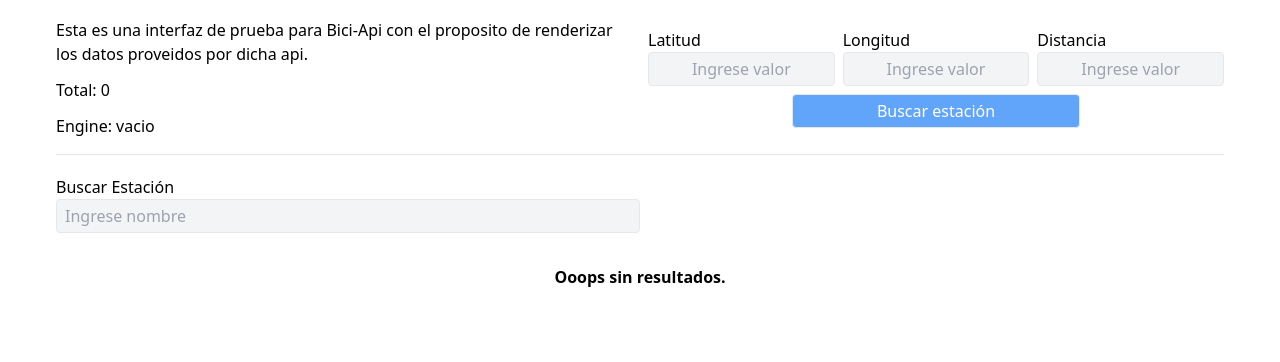
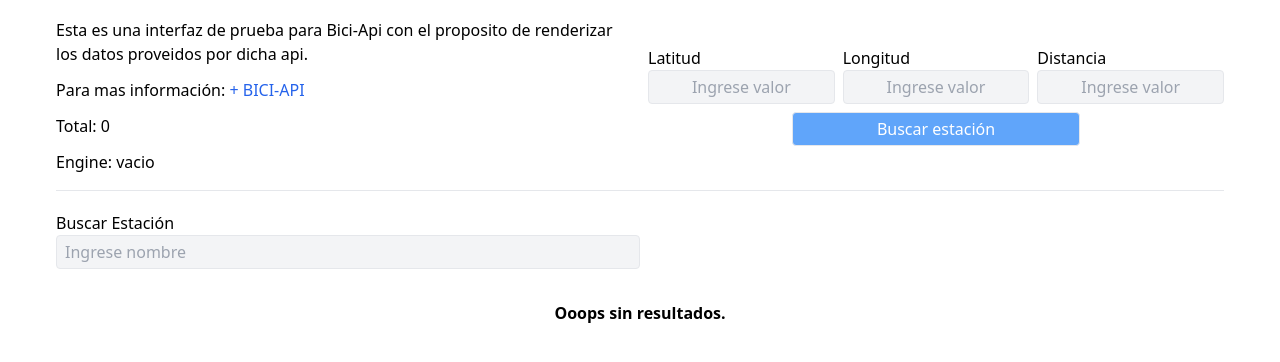
Before and after one commit to Juan1307/ApiBici, a website: page demo/index.html in a window 1280 px wide. Shown: the part 86-448 px from the top of the page. Drawn offline with nearby package versions, Linux system fonts and the light colour scheme.

Commit message:
ui and ux updates

```diff
--- a/demo/components/TheListCard.js
+++ b/demo/components/TheListCard.js
@@ -2,20 +2,23 @@ export default {
   template:`
         <div class="rounded border p-2">
           <p>
-            <span class="font-black">OBCN :</span> {{ obcn }}
+            <span class="font-black">OBCN :</span>
+            <span v-text="obcn"></span>
           </p>
           <p>
-            <span class="font-black">Estacion :</span> {{ name }}
+            <span class="font-black">Estación :</span>
+            <span v-text="name"></span>
           </p>
           <p>
-            <span class="font-black">Lugar :</span> {{ location }}
+            <span class="font-black">Lugar :</span>
+            <span v-text="location"></span>
           </p>
           <p class="flex justify-between">
-            <span>Lat: {{ latitude }}</span>
-            <span>Lng: {{ longitude }}</span>
+            <span>Lat: <span v-text="latitude"></span> </span>
+            <span>Lng: <span v-text="longitude"></span> </span>
           </p>
           <p>
-            <span>Distancia: {{ distance }} m</span>
+            <span>Distancia: <span v-text="distance"></span> m</span>
           </p>
         </div>
       `,
--- a/demo/index.html
+++ b/demo/index.html
@@ -15,9 +15,10 @@
 
       <section class="cols-span-1 flex flex-col space-y-3">
         <p>Esta es una interfaz de prueba para Bici-Api con el proposito de renderizar los datos proveidos por dicha api.</p>
-
-        <p>Total: {{ stations.total }} </p>
-        <p>Engine: {{ stations.engine }} </p>
+        <p>Para mas información:
+          <a class="text-blue-600" href="https://github.com/Juan1307/ApiBici" target="_blank">+ BICI-API</a></p>
+        <p>Total: <span v-text="stations.total"></span> </p>
+        <p>Engine: <span v-text="stations.engine"></span> </p>
 
       </section>
 
--- a/demo/index.js
+++ b/demo/index.js
@@ -37,7 +37,7 @@ import TheList from './components/TheList.js';
       async function callApiStations(data) {
         const { latitude, longitude, distance } = data;
 
-        const response = await fetch(`http://localhost:3000/api/stations?latitude=${latitude}&longitude=${longitude}&distance=${distance}`);
+        const response = await fetch(`https://api-bici.vercel.app/api/stations?latitude=${latitude}&longitude=${longitude}&distance=${distance}`);
         const responseData = await response.json();
               stations.value = responseData;
 
--- a/package.json
+++ b/package.json
@@ -6,8 +6,7 @@
   "scripts": {
     "test-con": "jest -t connect",
     "test-api": "jest -t bici-api",
-    "script": "vite-node api/",
-    "demo": "vite-node demo/",
+    "script": "vite-node api/connect/file.ts",
     "start": "npx vercel dev"
   },
   "keywords": [],
```
